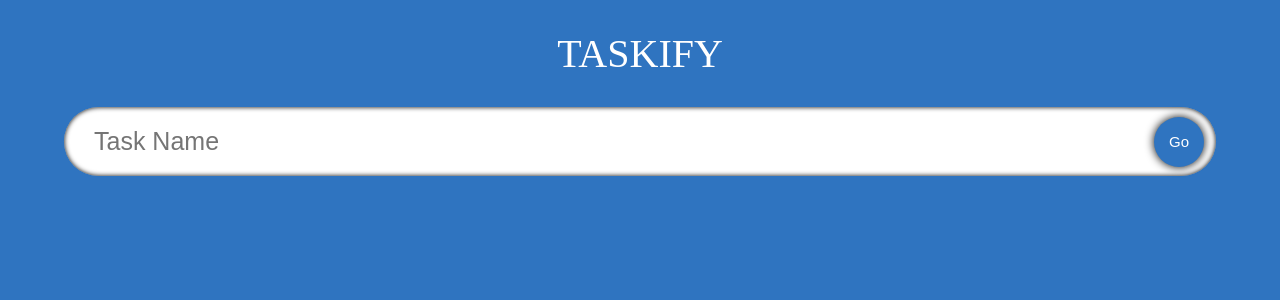
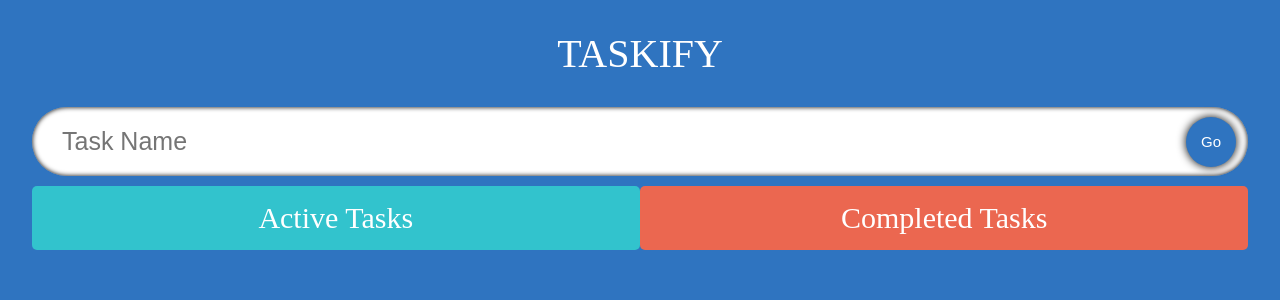
Before and after one commit to khaleel-lab/TodoList, a React (Create React App) app: page / in a window 1280 px wide. Shown: the top 300 px of the page. Built offline with nearby package versions, Linux system fonts and the light colour scheme; a web font is replaced by a local one.

Commit message:
Buliding UI for Drag & Drop

```diff
--- a/src/components/InputField/InputField.scss
+++ b/src/components/InputField/InputField.scss
@@ -1,6 +1,6 @@
 .input {
 	display: flex;
-	width: 90%;
+	width: 95%;
 	position: relative;
 	align-items: center;
 
--- a/src/components/SingleTodo/SingleTodo.scss
+++ b/src/components/SingleTodo/SingleTodo.scss
@@ -6,12 +6,17 @@
 	background-image: url('https://img.freepik.com/free-photo/crumpled-yellow-paper-background-close-up_60487-2390.jpg?size=626&ext=jpg');
 	transition: 0.2s;
 
+	&:hover {
+		transform: scale(1.03);
+		box-shadow: 0 0 5px #000;
+	}
+
 	.todos__single-text {
 		flex: 1;
 		padding: 5px;
 		border: none;
 		font-size: 20px;
-
+		border-radius: 8px;
 		&:focus {
 			outline: none;
 		}
@@ -21,13 +26,13 @@
 		margin-left: 10px;
 		font-size: 25px;
 		cursor: pointer;
-	}
 
-	@media screen and (max-width: 1200px) {
-		width: 40%;
-	}
+		.icon__button {
+			transition: 0.2s all;
 
-	@media screen and (max-width: 700px) {
-		width: 100%;
+			&:active {
+				transform: scale(1.3);
+			}
+		}
 	}
 }
--- a/src/components/SingleTodo/SingleTodo.tsx
+++ b/src/components/SingleTodo/SingleTodo.tsx
@@ -69,13 +69,13 @@ const SingleTodo = ({ todo, todos, setTodos }: SingleTodoProps) => {
 						}
 					}}
 				>
-					<AiFillEdit />
+					<AiFillEdit className='icon__button' />
 				</span>
 				<span className='icon' onClick={() => handleDelete(todo.id)}>
-					<AiFillDelete />
+					<AiFillDelete className='icon__button' />
 				</span>
 				<span className='icon' onClick={() => handleDone(todo.id)}>
-					<IoCheckmarkDoneSharp />
+					<IoCheckmarkDoneSharp className='icon__button' />
 				</span>
 			</div>
 		</form>
--- a/src/components/TodoList/TodoList.scss
+++ b/src/components/TodoList/TodoList.scss
@@ -1,10 +1,40 @@
-.todoList {
+.container {
+	width: 95%;
 	display: flex;
-	justify-content: space-evenly;
-	width: 90%;
-	flex-wrap: wrap;
+	margin-top: 10px;
+	justify-content: space-between;
+	align-items: flex-start;
+
+	.todos {
+		border-radius: 5px;
+		display: flex;
+		flex-direction: column;
+		width: 47.5%;
+		padding: 15px;
+		background-color: rgb(50, 195, 205);
+
+		.todos__heading {
+			font-size: 30px;
+			text-align: center;
+			color: #fff;
+		}
+
+		@media (max-width: 1100px) {
+			width: 45%;
+		}
+
+		@media screen and (max-width: 700px) {
+			width: 95%;
+			margin-bottom: 10px;
+		}
+	}
+
+	.remove {
+		background-color: rgb(235, 103, 80);
+	}
 
 	@media screen and (max-width: 700px) {
 		width: 95%;
+		flex-direction: column;
 	}
 }
--- a/src/components/TodoList/TodoList.tsx
+++ b/src/components/TodoList/TodoList.tsx
@@ -12,15 +12,29 @@ interface TodoListProps {
 
 const TodoList: React.FC<TodoListProps> = ({ todos, setTodos }) => {
 	return (
-		<div className='todoList'>
+		<div className='container'>
+			<div className='todos'>
+				<span className='todos__heading'>Active Tasks</span>
 				{todos.map((todo) => (
 					<SingleTodo
 						todo={todo}
+						todos={todos}
 						key={todo.id}
-					todos={todos}
 						setTodos={setTodos}
 					/>
 				))}
+			</div>
+			<div className='todos remove'>
+				<span className='todos__heading'>Completed Tasks</span>
+				{todos.map((todo) => (
+					<SingleTodo
+						todo={todo}
+						todos={todos}
+						key={todo.id}
+						setTodos={setTodos}
+					/>
+				))}
+			</div>
 		</div>
 	);
 };
```
Lines whose indentation alone changed are shown as unchanged.
